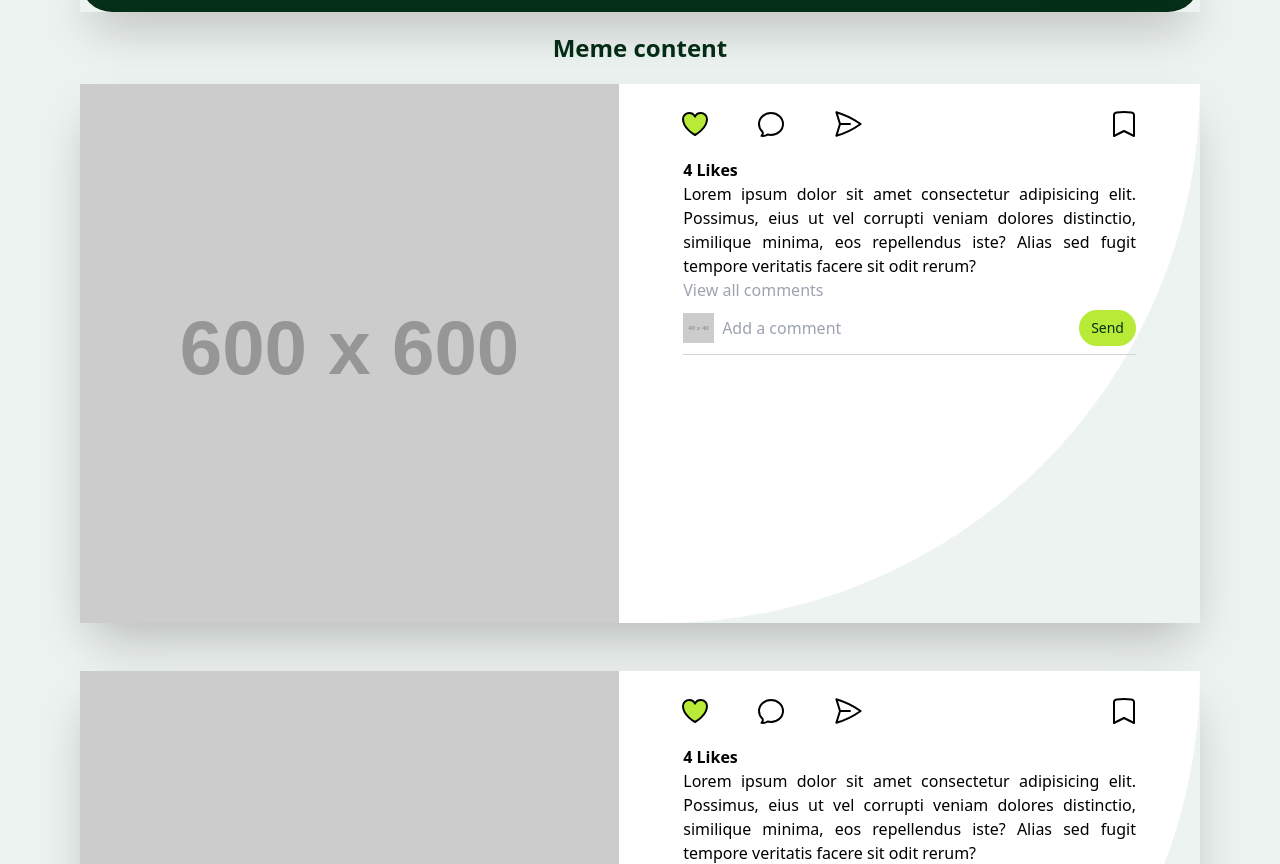
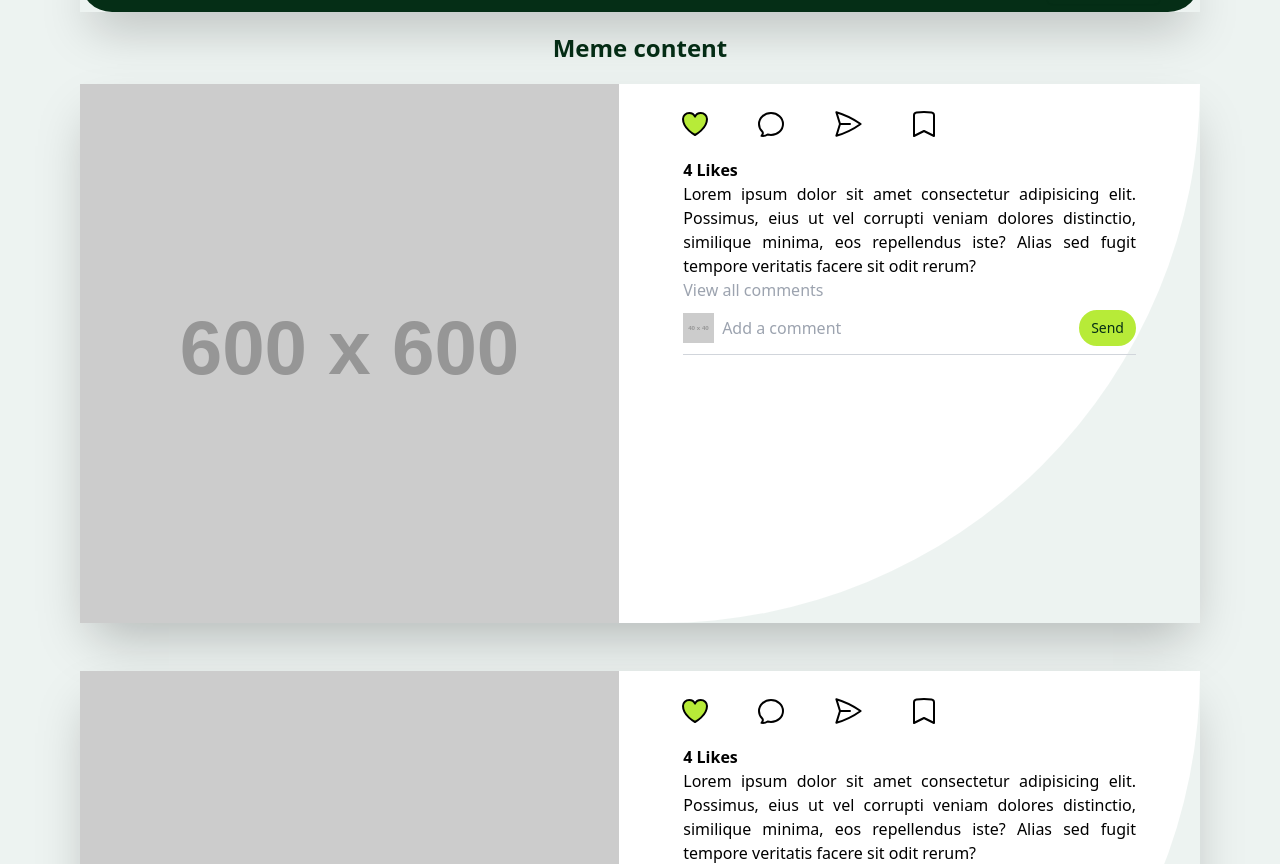
Before and after one commit to rstubryan/lawaklu-tw, a plain HTML site: page index.html in a window 1280 px wide. Shown: the part 88-952 px from the top of the page. Drawn offline with nearby package versions, Linux system fonts and the light colour scheme; placeholder pictures from the web are drawn by us.

Commit message:
Fix button pos and desc styling

```diff
--- a/index.html
+++ b/index.html
@@ -153,7 +153,7 @@
             <div class="w-full">
               <img src="https://placehold.co/600x600" alt="" />
             </div>
-            <div class="bg-white rounded-br-full px-10 py-6 w-full">
+            <div class="bg-white md:rounded-br-full px-10 py-6 w-full">
               <button class="md:px-5 pr-2">
                 <svg
                   xmlns="http://www.w3.org/2000/svg"
@@ -202,7 +202,7 @@
                   />
                 </svg>
               </button>
-              <button class="md:ml-[220px] ml-[48px]">
+              <button class="md:px-5 px-2">
                 <svg
                   xmlns="http://www.w3.org/2000/svg"
                   fill="none"
@@ -257,7 +257,7 @@
             <div class="w-full">
               <img src="https://placehold.co/600x600" alt="" />
             </div>
-            <div class="bg-white rounded-br-full px-10 py-6 w-full">
+            <div class="bg-white md:rounded-br-full px-10 py-6 w-full">
               <button class="md:px-5 pr-2">
                 <svg
                   xmlns="http://www.w3.org/2000/svg"
@@ -306,7 +306,7 @@
                   />
                 </svg>
               </button>
-              <button class="md:ml-[220px] ml-[48px]">
+              <button class="md:px-5 px-2">
                 <svg
                   xmlns="http://www.w3.org/2000/svg"
                   fill="none"
```
